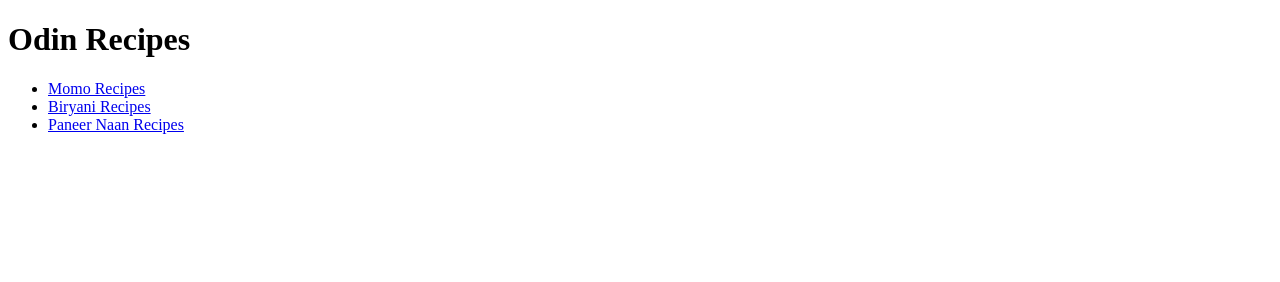
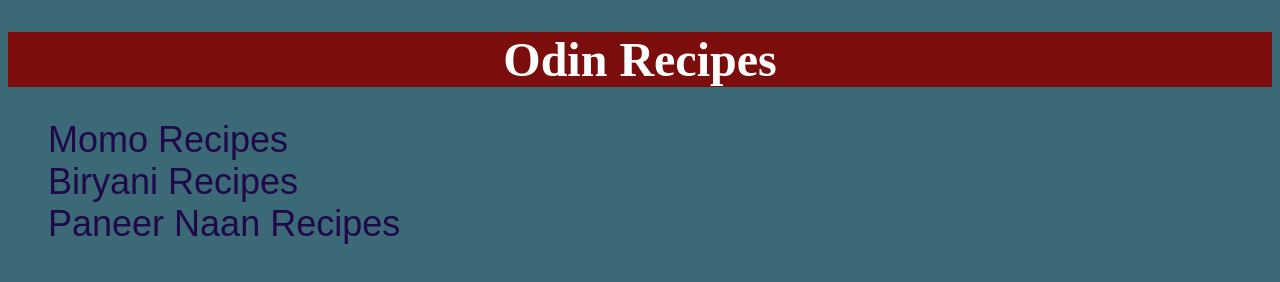
Before and after one commit to bharat705/odin-recipes, a plain HTML site: page index.html in a window 1280 px wide. Drawn offline with Linux system fonts and the light colour scheme.

Commit message:
Add style with basic css

```diff
--- a/index.html
+++ b/index.html
@@ -3,13 +3,14 @@
     <head>
         <meta charset="UTF-8">
         <title>Odin Recipes</title>
+        <link rel="stylesheet" href="styles.css">
     </head>
     <body>
-        <h1>Odin Recipes</h1>
-        <ul>
-           <li><a href="recipes/momo.html">Momo Recipes</a></li>
-           <li><a href="recipes/biryani.html">Biryani Recipes</a></li>
-           <li><a href="recipes/paneer-naan.html">Paneer Naan Recipes</a></li>
+        <h1 class="headings head">Odin Recipes</h1>
+        <ul class="link">
+           <li><a class="recipes momo" href="recipes/momo.html">Momo Recipes</a></li>
+           <li><a class="recipes biryani" href="recipes/biryani.html">Biryani Recipes</a></li>
+           <li><a class="recipes naan" href="recipes/paneer-naan.html">Paneer Naan Recipes</a></li>
         </ul>
     </body>
 </html>
--- /dev/null
+++ b/styles.css
@@ -0,0 +1,37 @@
+* {
+    background-color: #3b6975;
+    font-size: 18px;
+    font-family: Arial, Helvetica, sans-serif;
+    color: black;
+}
+
+a {
+    text-decoration: none;
+}
+
+.headings {
+    background-color: #7c0d0d;
+    font-family: 'Times New Roman', Times, serif;
+    color: #ffffff;
+    font-weight: 800;
+}
+
+.head {
+    font-size: 48px;
+    text-align: center;
+}
+
+.subhead {
+    font-size: 28px;
+    text-align: left;
+}
+
+.link {
+    list-style-type: none;
+}
+
+.recipes {
+    font-size: 36px;
+    font-stretch: expanded;
+    color: #20094b;
+}
```
Also changed, not shown: recipes/biryani.html (+7 -4 lines), recipes/momo.html (+7 -4 lines), recipes/paneer-naan.html (+7 -4 lines).
